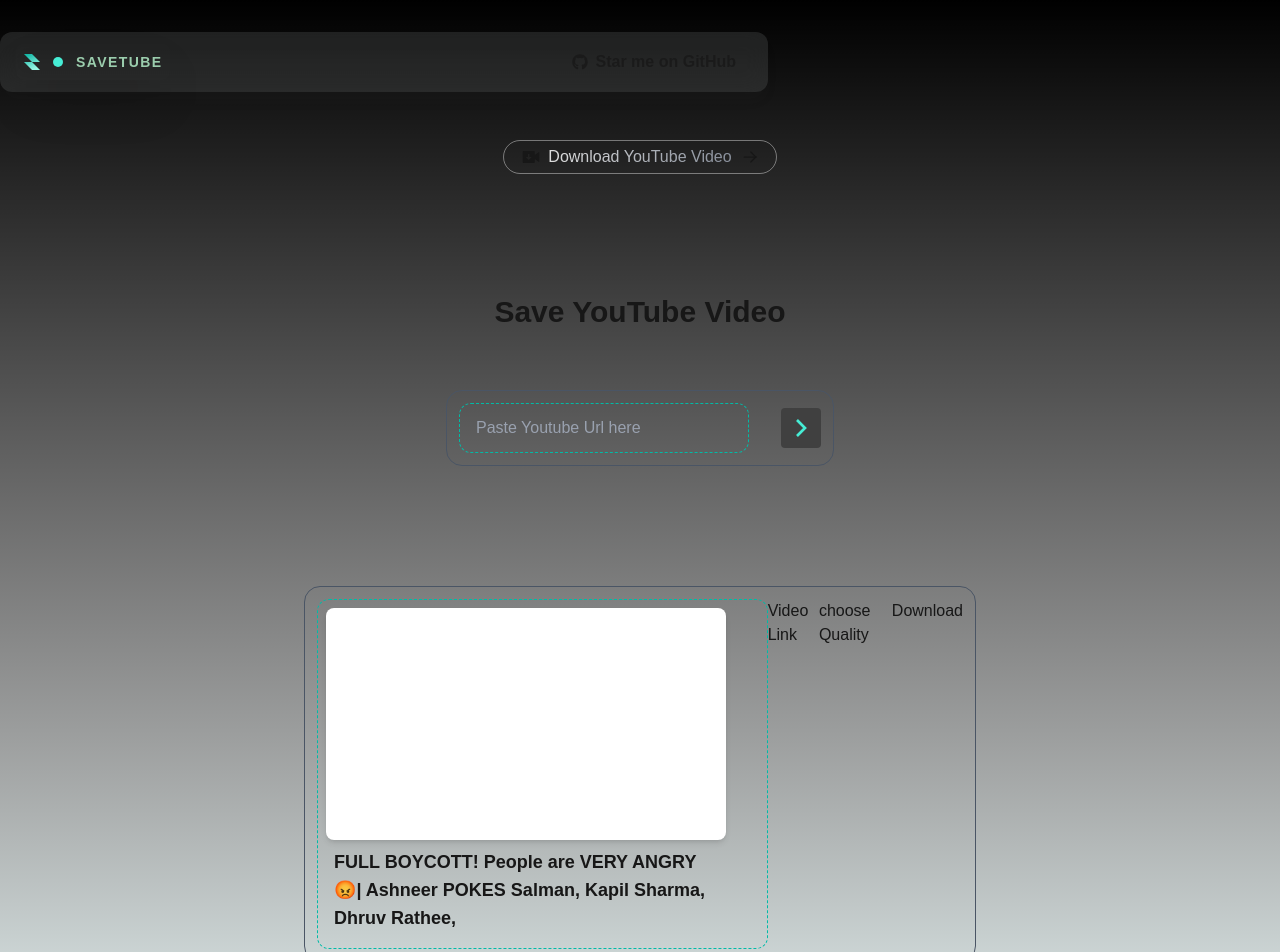
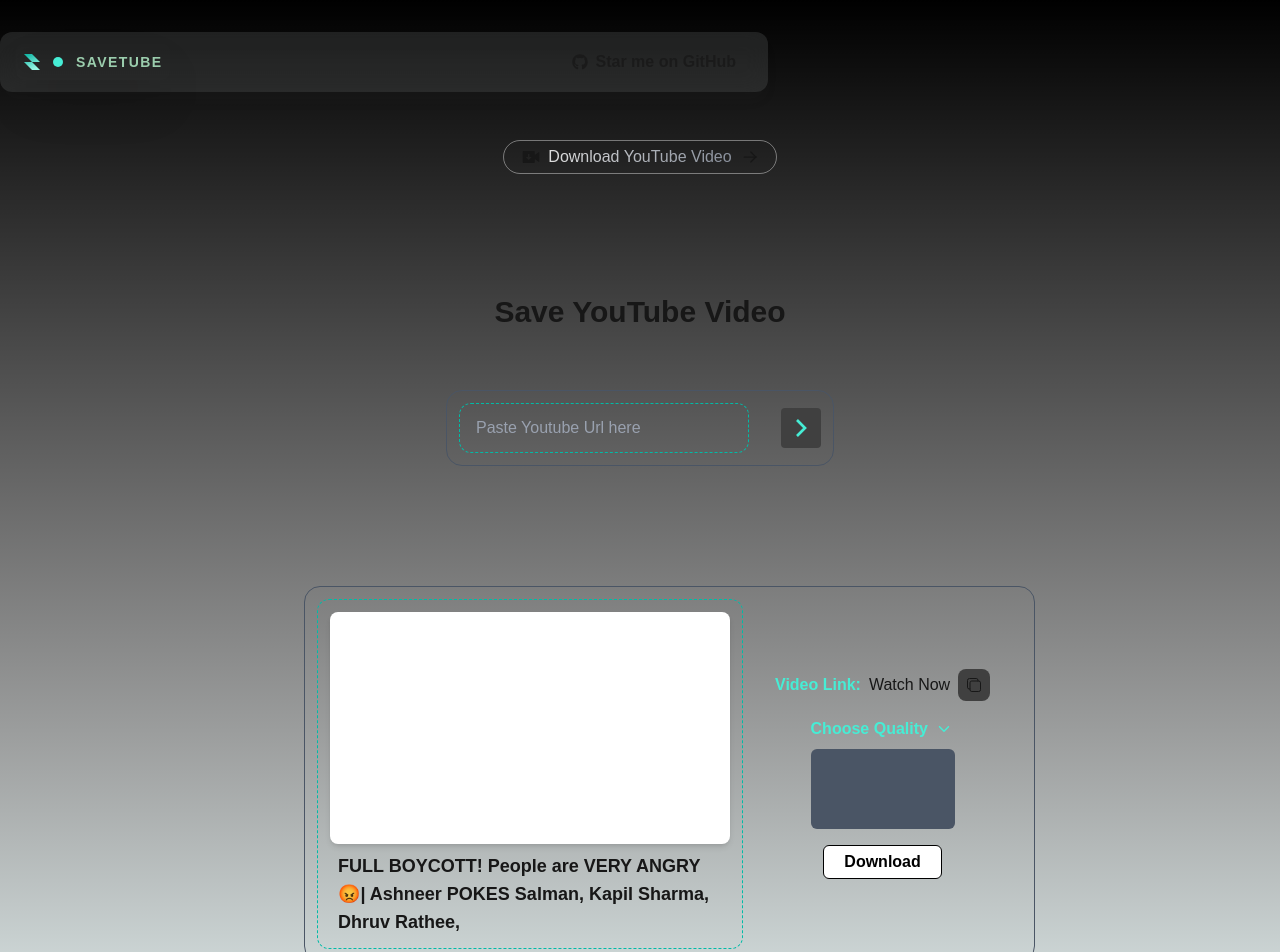
Before and after one commit to ashishxjhaa/SaveTube, a Next.js app: page / in a window 1280 px wide. Shown: the top 952 px of the page. Built offline with nearby package versions, Linux system fonts and the light colour scheme.

Commit message:
structure Done

```diff
--- a/src/components/Main.tsx
+++ b/src/components/Main.tsx
@@ -3,6 +3,8 @@
 import { useEffect, useState } from "react";
 import { GrFormNext } from "react-icons/gr";
 import { AnimatePresence, motion } from "framer-motion";
+import { IoCopyOutline } from "react-icons/io5";
+import { IoIosArrowDown } from "react-icons/io";
 
 
 export default function Main() {
@@ -77,16 +79,32 @@
         </div>
         </div>
 
-        <div className="flex flex-col w-full max-w-sm sm:max-w-2xl mx-auto pt-20 sm:pt-30">
-            <div className="flex justify-center p-3 border border-gray-600 rounded-2xl">
+        <div className="flex flex-col w-fit max-w-sm sm:max-w-2xl mx-auto pt-20 sm:pt-30">
+            <div className="flex justify-center p-3 border border-gray-600 rounded-2xl w-fit">
                 <div className="flex">
-                <div className="flex flex-col transition-all duration-300 border border-dashed border-teal-500 bg-transparent min-h-16 sm:min-h-20 w-full rounded-xl p-2">
-                    <div className="h-[28vh] sm:h-[29vh] min-w-[50vh] max-w-[50vh] rounded-lg shadow-md object-cover bg-white"></div>
-                    <div className="p-2 font-medium sm:font-bold text-sm sm:text-lg min-w-[50vh] max-w-[50vh]">FULL BOYCOTT! People are VERY ANGRY 😡| Ashneer POKES Salman, Kapil Sharma, Dhruv Rathee,</div>
-                </div>
-                <div>Video Link</div>
-                <div>choose Quality</div>
-                <div>Download</div>
+                    <div className="flex flex-col transition-all duration-300 border border-dashed border-teal-500 bg-transparent min-h-16 sm:min-h-20 w-fit rounded-xl p-3">
+                        <div className="h-[28vh] sm:h-[29vh] min-w-[50vh] max-w-[50vh] rounded-lg shadow-md object-cover bg-white"></div>
+                        <div className="px-2 pt-2 font-medium sm:font-bold text-sm sm:text-lg min-w-[50vh] max-w-[50vh]">FULL BOYCOTT! People are VERY ANGRY 😡| Ashneer POKES Salman, Kapil Sharma, Dhruv Rathee,</div>
+                    </div>
+
+                    <div className="flex flex-col items-center justify-center px-8">
+                        <div className="flex gap-2 items-center whitespace-nowrap">
+                            <div className="text-teal-300 font-medium sm:font-bold">Video Link: </div>
+                            <a href="#" className="hover:underline">
+                                Watch Now
+                            </a>
+                            <div className="rounded-lg bg-neutral-700 p-2 cursor-copy">
+                                <IoCopyOutline />
+                            </div>
+                        </div>
+                        <div className="py-4 flex flex-col gap-2">
+                            <div className="font-bold text-teal-300 flex items-center gap-2">Choose Quality <IoIosArrowDown /></div>
+                            <div className="px-18 py-10 rounded-md bg-gray-600"></div>
+                        </div>
+                        <div className="font-bold border bg-white hover:bg-white/95 text-black px-5 py-1 rounded-md cursor-pointer">
+                            Download
+                        </div>
+                    </div>
                 </div>
             </div>
         </div>
```
